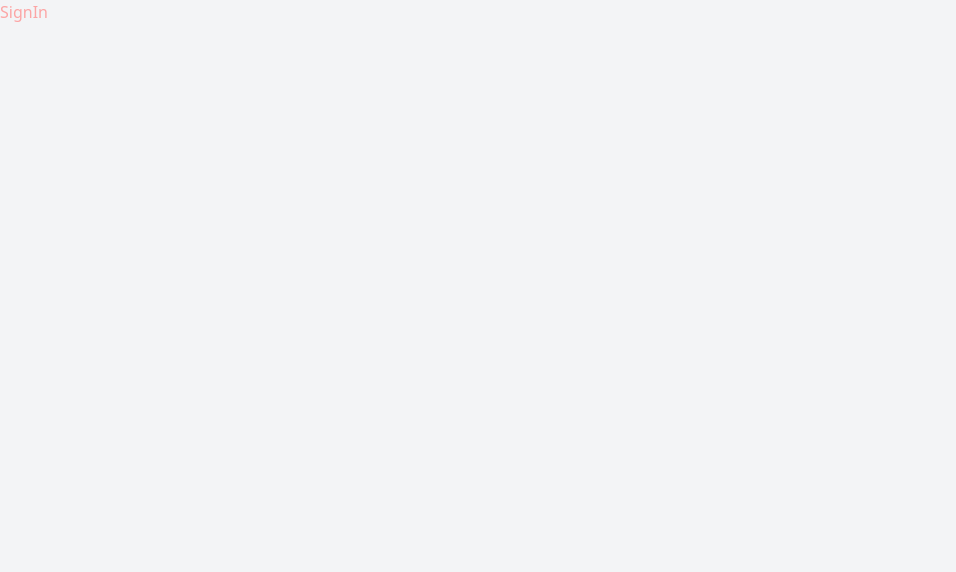
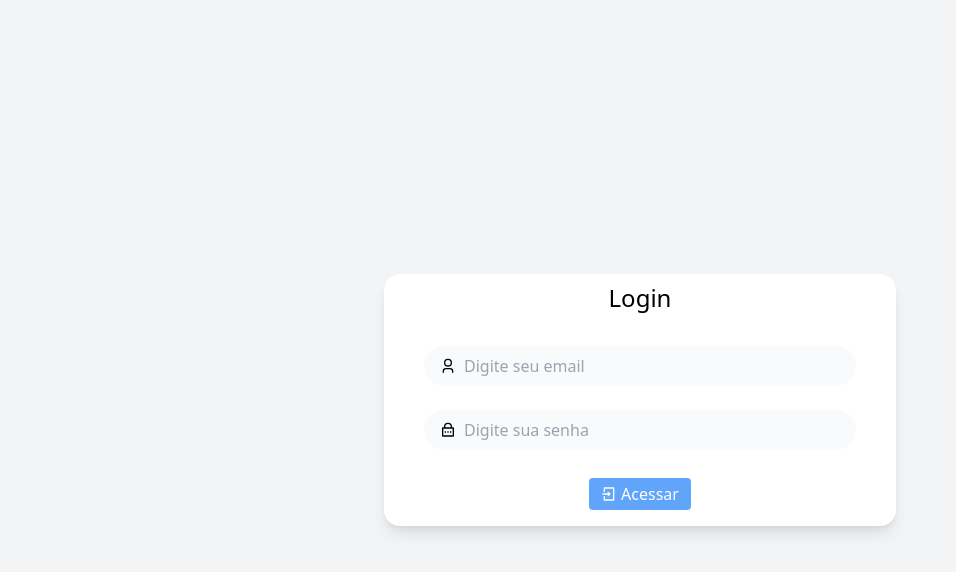
Before and after one commit to PauloAK/bakery-order-system-reactjs, a React (Create React App) app: page / in a window 1280 px wide. Shown: the top 572 px of the page, without its empty margins (0-956 px from the left). Built offline with nearby package versions, Linux system fonts and the light colour scheme.

Commit message:
Start of SignIn page

```diff
--- a/package.json
+++ b/package.json
@@ -14,6 +14,7 @@
     "node-sass": "^6.0.0",
     "react": "^17.0.2",
     "react-dom": "^17.0.2",
+    "react-icons": "^4.2.0",
     "react-router-dom": "^5.2.0",
     "react-scripts": "4.0.3",
     "styled-components": "^5.3.0",
--- /dev/null
+++ b/src/Components/UI/Input.tsx
@@ -0,0 +1,19 @@
+import * as React from 'react';
+
+interface IProps {
+    icon: any,
+    placeholder : string
+};
+
+const Input = ({ icon, placeholder } : IProps) => {
+    return (
+        <>
+            <div className="input-area w-full">
+                {icon}
+                <input type="text" placeholder={placeholder} />
+            </div>
+        </>
+    )
+}
+
+export default Input;
--- a/src/Pages/Auth/SignIn/index.tsx
+++ b/src/Pages/Auth/SignIn/index.tsx
@@ -1,9 +1,33 @@
 import React from 'react';
+import './style.css';
+import { RiUser3Line, RiLockPasswordLine, RiLoginBoxLine } from 'react-icons/ri';
 
 const SignIn = () => {
     return (
-        <div>
-            SignIn
+        <div className="container">
+            <div className="box">
+                <h1>Login</h1>
+                <div className="w-full px-8">
+
+                    <div className="input-area">
+                        <RiUser3Line width="24" />
+                        <input type="email" placeholder="Digite seu email" required/>
+                    </div>
+
+
+                    <div className="input-area">
+                        <RiLockPasswordLine width="24" />
+                        <input type="password" placeholder="Digite sua senha" required/>
+                    </div>
+
+                    <div className="mt-4 mb-2 flex justify-center">
+                        <button className="btn btn-blue">
+                            <RiLoginBoxLine />
+                            Acessar
+                        </button>
+                    </div>
+                </div>
+            </div>
         </div>
     );
 }
--- /dev/null
+++ b/src/Pages/Auth/SignIn/style.css
@@ -0,0 +1,11 @@
+.container {
+    @apply h-screen w-screen flex items-center justify-center;
+}
+
+.box {
+    @apply w-full md:w-4/5 lg:w-3/5 xl:w-2/5 h-auto bg-white rounded-2xl shadow-lg p-2 flex flex-wrap justify-center;
+}
+
+h1 {
+    @apply text-2xl mb-5 font-medium block;
+}
--- a/src/index.css
+++ b/src/index.css
@@ -3,14 +3,27 @@
 @tailwind utilities;
 
 body {
-    @apply bg-gray-100 text-red-300;
+    @apply bg-gray-100;
+}
+
+.input-area {
+    @apply rounded-full bg-gray-50 my-3 px-4 py-1 h-10 w-full inline-flex items-center;
+}
+
+.input-area input {
+    @apply outline-none bg-transparent flex-1 w-full ml-2;
 }
 
 .btn {
-    @apply px-2 py-0 rounded;
+    @apply px-3 py-1 rounded bg-gray-50 font-medium flex items-center gap-1;
+}
 
-    &:hover {
-        @apply opacity-95;
+.btn:hover {
+    @apply opacity-80;
+}
+
+.btn:focus {
+    @apply scale-90;
 }
 
 .btn-green {
@@ -20,4 +33,3 @@ body {
 .btn-blue {
     @apply bg-blue-400 text-white;
 }
-}
--- /dev/null
+++ b/src/react-app-env.d.ts
@@ -0,0 +1 @@
+/// <reference types="react-scripts" />
```
Also changed, not shown: src/Pages/Auth/SignIn/style.scss (deleted), 1 other file (tests, documents, lock files or other folders). Lines whose indentation alone changed are shown as unchanged.
